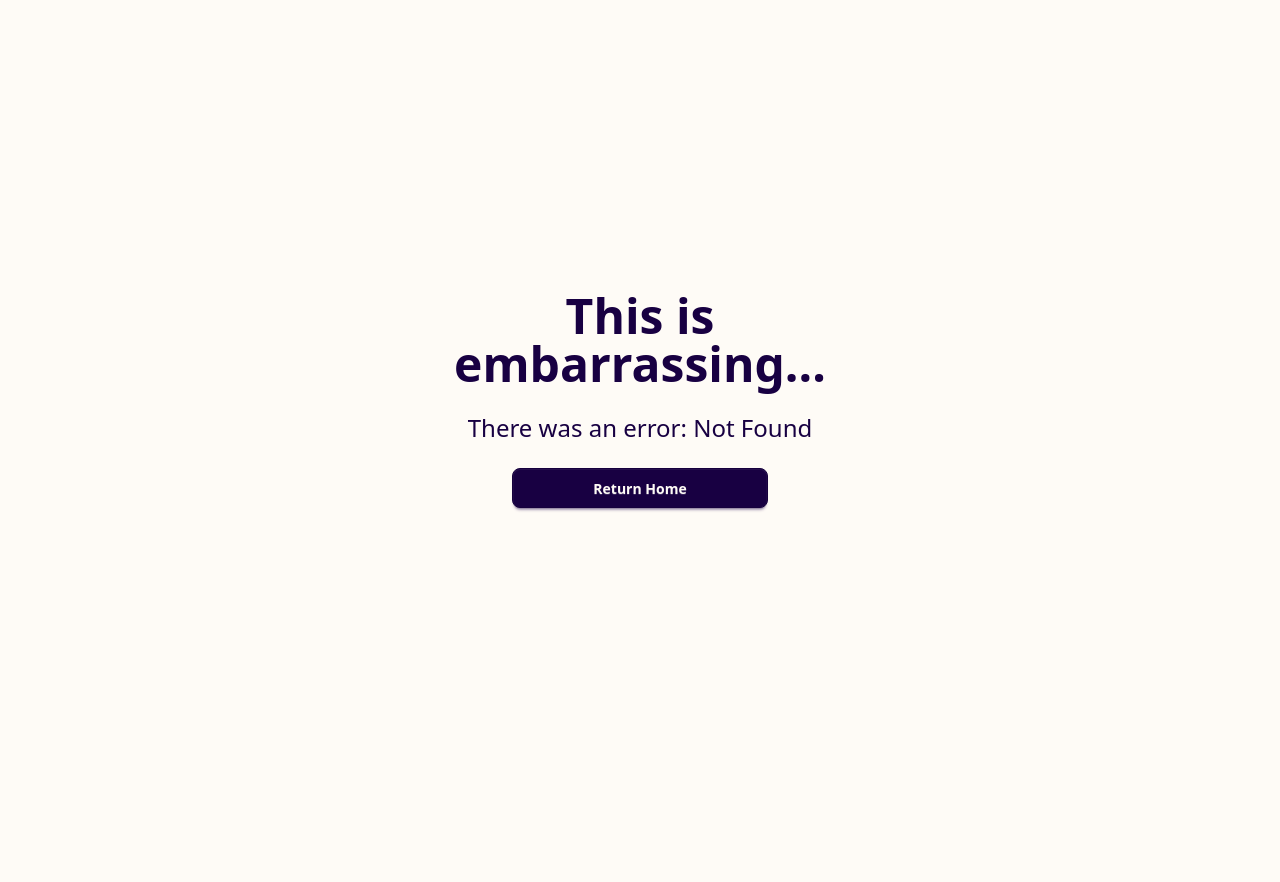
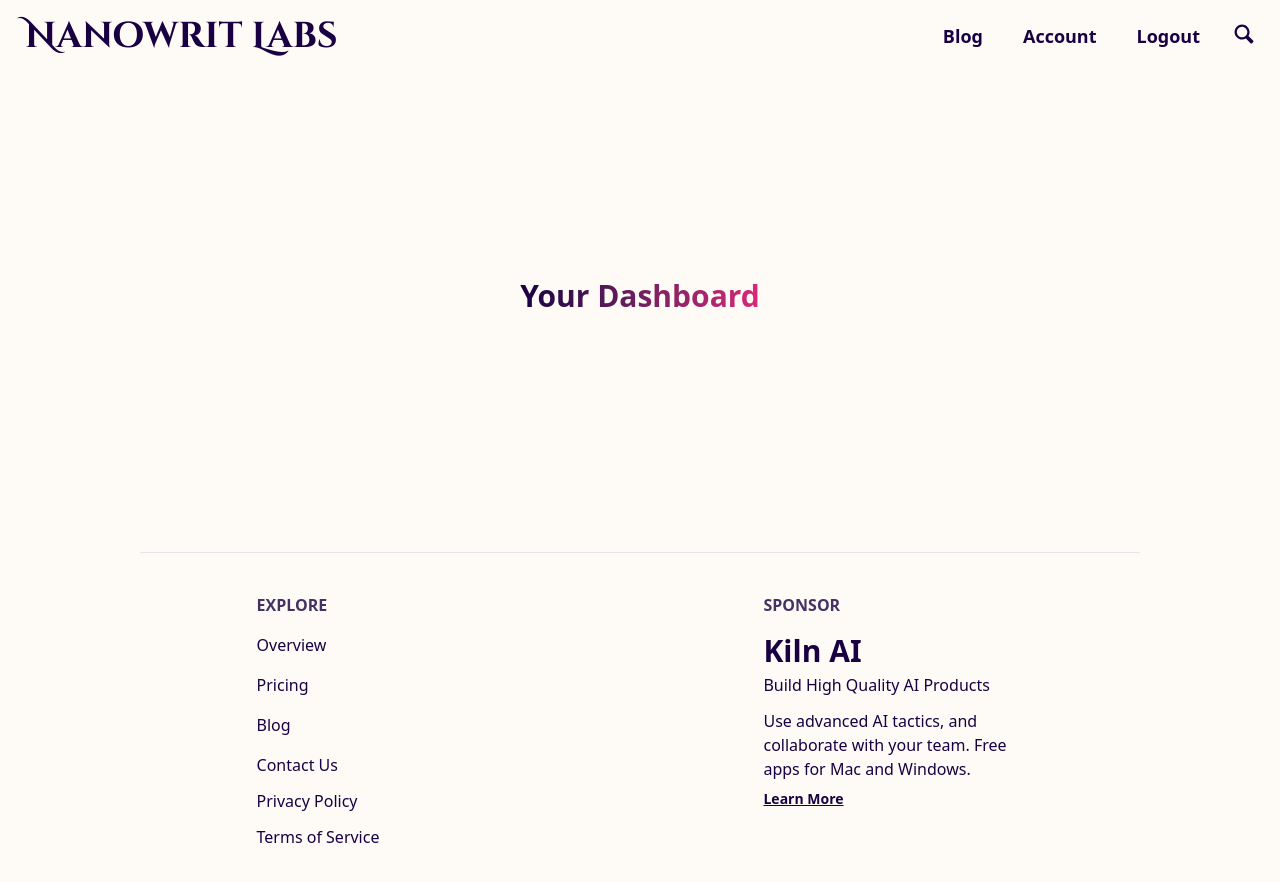
Before and after one commit to smokeyblues/SaaSStarter, a SvelteKit app: page /dashboard in a window 1280 px wide. Before the commit this address had no page. Shown: the top 882 px of the page. Before the commit the page ends 800 px from the top, so only its background shows below. Built offline with nearby package versions, Linux system fonts and the light colour scheme; no server answers.

Commit message:
Adding marketing changes; adding (app)/dashboard route

```diff
--- a/src/config.ts
+++ b/src/config.ts
@@ -1,5 +1,5 @@
 export const WebsiteName: string = "Nanowrit Labs"
 export const WebsiteBaseUrl: string = "https://nanowritlabs.com"
 export const WebsiteDescription: string =
-  "Open source, fast, and free to host SaaS template. Built with SvelteKit, Supabase, Stripe, Tailwind, DaisyUI, and Postgres"
+  "Build Worlds, Not Just Documents. Your Dynamic Transmedia Bible."
 export const CreateProfileStep: boolean = true
--- /dev/null
+++ b/src/routes/(app)/dashboard/+layout.server.ts
@@ -0,0 +1,13 @@
+import type { LayoutServerLoad } from "./$types"
+
+export const load: LayoutServerLoad = async ({
+  locals: { session },
+  cookies,
+}) => {
+  // Session here is from authGuard hook
+
+  return {
+    session,
+    cookies: cookies.getAll(),
+  }
+}
--- /dev/null
+++ b/src/routes/(app)/dashboard/+layout.svelte
@@ -0,0 +1,112 @@
+<script lang="ts">
+  import { WebsiteName } from "./../../../config"
+  import "./../../../app.css"
+
+  interface Props {
+    children?: import("svelte").Snippet
+  }
+
+  let { children }: Props = $props()
+</script>
+
+<div class="navbar bg-base-100 container mx-auto">
+  <div class="flex-1">
+    <a
+      class="btn btn-ghost normal-case text-4xl font-bold font-cinzel-decorative"
+      href="/">{WebsiteName}</a
+    >
+  </div>
+  <div class="flex-none">
+    <ul class="menu menu-horizontal px-1 hidden sm:flex font-bold text-lg">
+      <li class="md:mx-2"><a href="/blog">Blog</a></li>
+      <li class="md:mx-2"><a href="/(app)/account">Account</a></li>
+      <li class="md:mx-2"><a href="/account/sign_out">Logout</a></li>
+      <li class="md:mx-0">
+        <a href="/search" aria-label="Search">
+          <svg
+            fill="#000000"
+            class="w-6 h-6"
+            viewBox="0 0 20 20"
+            xmlns="http://www.w3.org/2000/svg"
+            ><path
+              d="M17.545 15.467l-3.779-3.779a6.15 6.15 0 0 0 .898-3.21c0-3.417-2.961-6.377-6.378-6.377A6.185 6.185 0 0 0 2.1 8.287c0 3.416 2.961 6.377 6.377 6.377a6.15 6.15 0 0 0 3.115-.844l3.799 3.801a.953.953 0 0 0 1.346 0l.943-.943c.371-.371.236-.84-.135-1.211zM4.004 8.287a4.282 4.282 0 0 1 4.282-4.283c2.366 0 4.474 2.107 4.474 4.474a4.284 4.284 0 0 1-4.283 4.283c-2.366-.001-4.473-2.109-4.473-4.474z"
+              fill="currentColor"
+            /></svg
+          >
+        </a>
+      </li>
+    </ul>
+    <div class="dropdown dropdown-end sm:hidden">
+      <!-- svelte-ignore a11y_label_has_associated_control -->
+      <!-- svelte-ignore a11y_no_noninteractive_tabindex -->
+      <label tabindex="0" class="btn btn-ghost btn-circle">
+        <svg
+          xmlns="http://www.w3.org/2000/svg"
+          class="h-5 w-5"
+          fill="none"
+          viewBox="0 0 24 24"
+          stroke="currentColor"
+          ><path
+            stroke-linecap="round"
+            stroke-linejoin="round"
+            stroke-width="2"
+            d="M4 6h16M4 12h16M4 18h7"
+          /></svg
+        >
+      </label>
+      <!-- svelte-ignore a11y_no_noninteractive_tabindex -->
+      <ul
+        tabindex="0"
+        class="menu menu-lg dropdown-content mt-3 z-1 p-2 shadow-sm bg-base-100 rounded-box w-52 font-bold"
+      >
+        <li><a href="/blog">Blog</a></li>
+        <li><a href="/pricing">Pricing</a></li>
+        <li><a href="/account">Account</a></li>
+        <li><a href="/search">Search</a></li>
+        <li>
+          <a
+            href="https://github.com/CriticalMoments/CMSaasStarter"
+            class="border border-primary">★ us on Github</a
+          >
+        </li>
+      </ul>
+    </div>
+  </div>
+</div>
+
+<div class="">
+  {@render children?.()}
+</div>
+
+<!-- Spacer grows so the footer can be at bottom on short pages -->
+<div class="grow"></div>
+<div class="">
+  <div class="border-t max-w-[1000px] mx-auto"></div>
+  <footer
+    class="footer md:footer-horizontal p-10 gap-x-48 lg:gap-x-64 xl:gap-x-96 place-content-center text-base"
+  >
+    <nav>
+      <span class="footer-title opacity-80">Explore</span>
+      <a class="link link-hover mb-1" href="/">Overview</a>
+      <a class="link link-hover my-1" href="/pricing">Pricing</a>
+      <a class="link link-hover my-1" href="/blog">Blog</a>
+      <a class="link link-hover my-1" href="/contact_us">Contact Us</a>
+      <a class="link link-hover mb-1" href="/privacy-policy">Privacy Policy</a>
+      <a class="link link-hover mb-1" href="/terms-of-service"
+        >Terms of Service</a
+      >
+    </nav>
+    <aside>
+      <span class="footer-title opacity-80">Sponsor</span>
+      <a class="max-w-[260px]" href="https://getkiln.ai">
+        <div class="font-bold text-3xl mb-1">Kiln AI</div>
+        <div class="font-medium mb-3">Build High Quality AI Products</div>
+        <div class="font-light">
+          Use advanced AI tactics, and collaborate with your team. Free apps for
+          Mac and Windows.
+        </div>
+        <div class="link text-sm font-bold mt-2">Learn More</div>
+      </a>
+    </aside>
+  </footer>
+</div>
--- /dev/null
+++ b/src/routes/(app)/dashboard/+page.server.ts
@@ -0,0 +1,5 @@
+import type { PageServerLoad } from "./$types"
+
+export const load = (async () => {
+  return {}
+}) satisfies PageServerLoad
--- /dev/null
+++ b/src/routes/(app)/dashboard/+page.svelte
@@ -0,0 +1,55 @@
+<script lang="ts">
+  import {
+    WebsiteName,
+    WebsiteBaseUrl,
+    WebsiteDescription,
+  } from "./../../../config"
+
+  const ldJson = {
+    "@context": "https://schema.org",
+    "@type": "WebSite",
+    name: WebsiteName,
+    url: WebsiteBaseUrl,
+  }
+
+  const jsonldScript = `<script type="application/ld+json">${
+    JSON.stringify(ldJson) + "<"
+  }/script>`
+</script>
+
+<svelte:head>
+  <title>{WebsiteName} - Dashboard</title>
+  <meta name="description" content={WebsiteDescription} />
+  <!-- eslint-disable-next-line svelte/no-at-html-tags -->
+  {@html jsonldScript}
+</svelte:head>
+
+<div class="hero min-h-[60vh]">
+  <div class="hero-content text-center py-12">
+    <div class="max-w-xl">
+      <div
+        class="text-xl md:text-3xl font-bold bg-clip-text text-transparent bg-linear-to-r from-primary to-accent mb-3 md:mb-7 pb-1"
+      >
+        Your Dashboard
+      </div>
+
+      <!-- <div
+        class="text-4xl md:text-6xl font-bold px-2"
+        style="line-height: 1.2;"
+      >
+        Create, Produce, and Manage your
+        <span
+          class="underline decoration-secondary decoration-4 md:decoration-[6px]"
+          >Transmedia Story Experiences</span
+        >
+      </div>
+      <div
+        class="mt-6 md:mt-4 flex flex-row flex-wrap gap-4 place-content-center"
+      >
+        <a href="/pricing">
+          <button class="btn btn-outline btn-primary px-6">Get Started</button>
+        </a>
+      </div> -->
+    </div>
+  </div>
+</div>
--- /dev/null
+++ b/src/routes/(app)/dashboard/+page.ts
@@ -0,0 +1,5 @@
+import type { PageLoad } from "./$types"
+
+export const load = (async () => {
+  return {}
+}) satisfies PageLoad
--- a/src/routes/(marketing)/+page.svelte
+++ b/src/routes/(marketing)/+page.svelte
@@ -240,18 +240,17 @@
         Create, Produce, and Manage your
         <span
           class="underline decoration-secondary decoration-4 md:decoration-[6px]"
-          >Transmedia</span
+          >Transmedia Story Experiences</span
         >
-        <span
+        <!-- <span
           class="underline decoration-secondary decoration-4 md:decoration-[6px]"
-          >Projects</span
-        >
-        from
+        ></span> -->
+        <!-- from
         <span
           class="underline decoration-secondary decoration-4 md:decoration-[6px]"
           >one</span
         >
-        <span>Platform</span>
+        <span>Platform</span> -->
       </div>
       <div
         class="mt-6 md:mt-4 flex flex-row flex-wrap gap-4 place-content-center"
@@ -318,8 +317,9 @@
               >
                 <button
                   class="btn btn-xs btn-outline rounded-full btn-primary min-w-[100px]"
-                  >{feature.linkText ? feature.linkText : "Try It"}</button
                 >
+                  {feature.linkText ? feature.linkText : "Try It"}
+                </button>
               </a>
             {/if}
           </div>
--- a/src/routes/(marketing)/auth/callback/+server.js
+++ b/src/routes/(marketing)/auth/callback/+server.js
@@ -23,5 +23,6 @@ export const GET = async ({ url, locals: { supabase } }) => {
     redirect(303, next)
   }
 
-  redirect(303, "/account")
+  // my changes
+  redirect(303, "/dashboard")
 }
--- a/src/routes/(marketing)/login/+layout.ts
+++ b/src/routes/(marketing)/login/+layout.ts
@@ -33,7 +33,8 @@ export const load = async ({ fetch, data, depends }) => {
   // Redirect if already logged in
   const { session, user } = await load_helper(data.session, supabase)
   if (session && user) {
-    redirect(303, "/account")
+    // my changes:
+    redirect(303, "/dashboard")
   }
 
   const url = data.url
```
Also changed, not shown: 1 other file (tests, documents, lock files or other folders).
